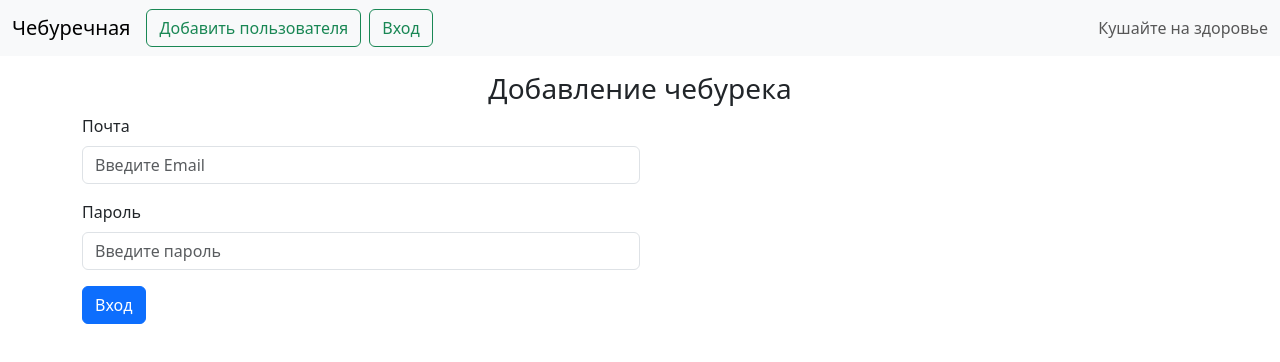
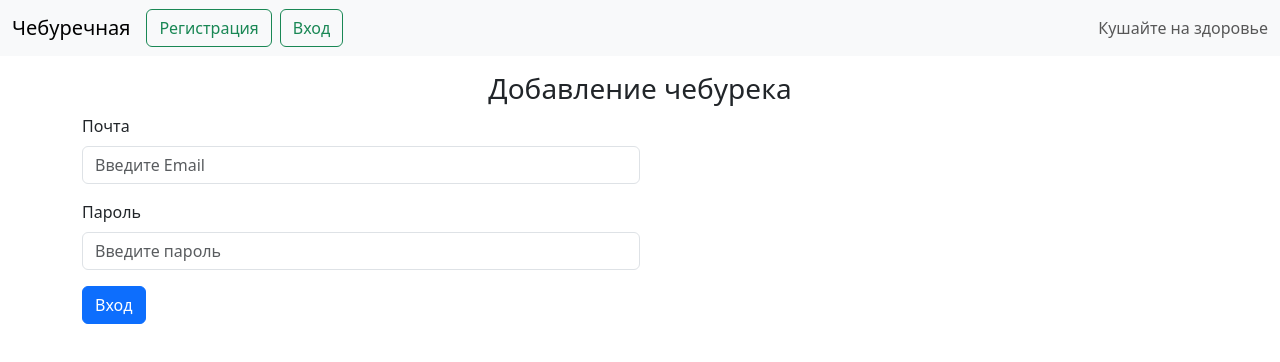
Before and after one commit to 8DAMAGER8/3D, a Vue app in the folder front/: page /login in a window 1280 px wide. Shown: the top 362 px of the page. Built offline with nearby package versions, Linux system fonts and the light colour scheme.

Commit message:
изменение названия

```diff
--- a/front/src/App.vue
+++ b/front/src/App.vue
@@ -16,8 +16,7 @@
             </RouterLink>
           </li>
           <li class="nav-item">
-            <RouterLink v-if="!accessToken" to="/registration" class="btn btn-outline-success me-2">Добавить
-              пользователя
+            <RouterLink v-if="!accessToken" to="/registration" class="btn btn-outline-success me-2">Регистрация
             </RouterLink>
           </li>
           <li class="nav-item">
@@ -32,7 +31,7 @@
             </RouterLink>
           </li>
           <li class="nav-item">
-             <a v-if="accessToken" @click.prevent="logout" class="btn btn-outline-success me-2">Выход</a>
+            <a v-if="accessToken" @click.prevent="logout" class="btn btn-outline-success me-2">Выход</a>
           </li>
         </ul>
         <span class="navbar-text">
--- a/front/src/main.js
+++ b/front/src/main.js
@@ -10,7 +10,7 @@ window.axios.defaults.headers.common['X-Requested-With'] = 'XMLHttpRequest';
 import { createApp } from 'vue'
 import App from './App.vue'
 import router from './router'
-export const BACKAND_URL = 'https://9060-87-117-53-132.ngrok-free.app'
+export const BACKAND_URL = 'https://b59d-31-23-164-5.ngrok-free.app'
 
 const app = createApp(App)
 app.use(router)
--- a/front/src/views/users/CreateView.vue
+++ b/front/src/views/users/CreateView.vue
@@ -1,6 +1,6 @@
 <template>
   <h3 class="text-center mt-3">
-    Добавление чебурека
+    Регистрация пользователя
   </h3>
   <form class="w-50 table">
     <div class="mb-3 ">
@@ -29,7 +29,7 @@
 </style>
 <script>
 import axios from "axios";
-import {BACKAND_URL} from "../../main.js"
+import {BACKAND_URL} from "@/main"
 
 export default {
   data() {
```
